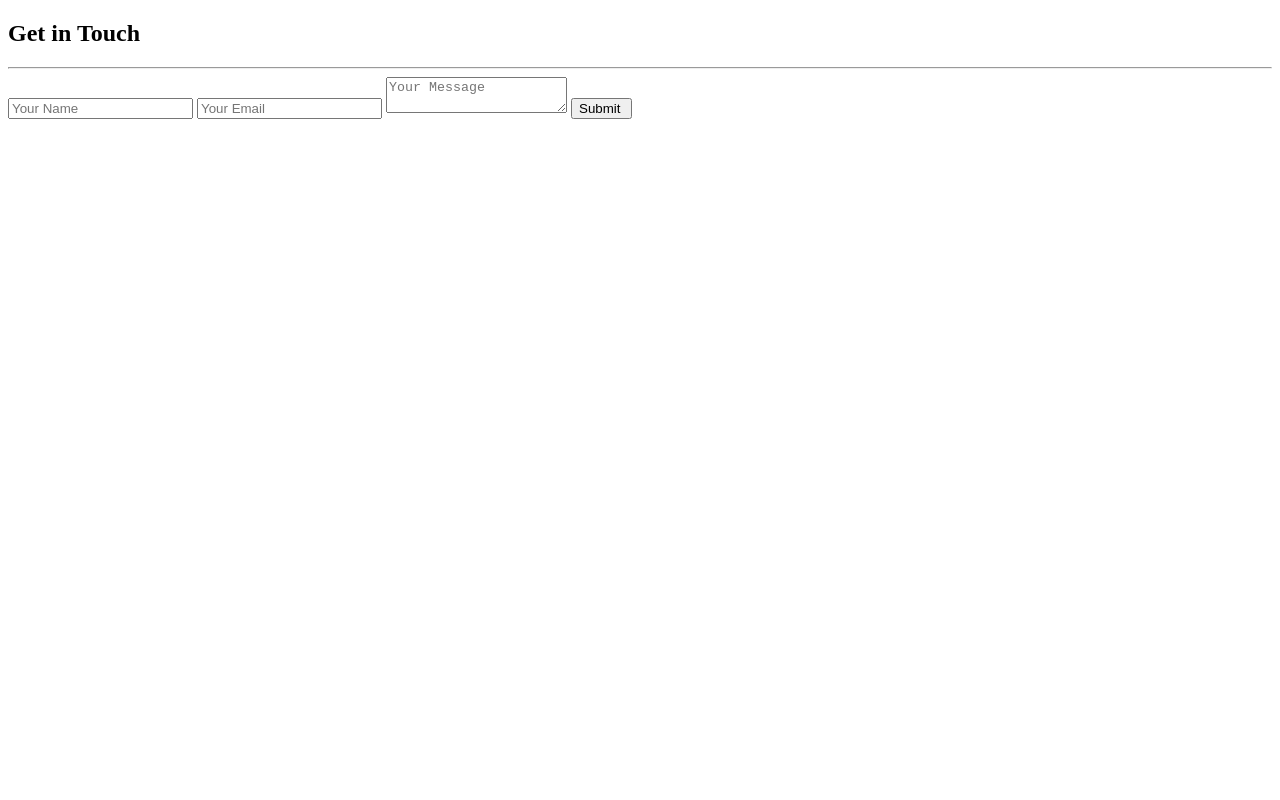
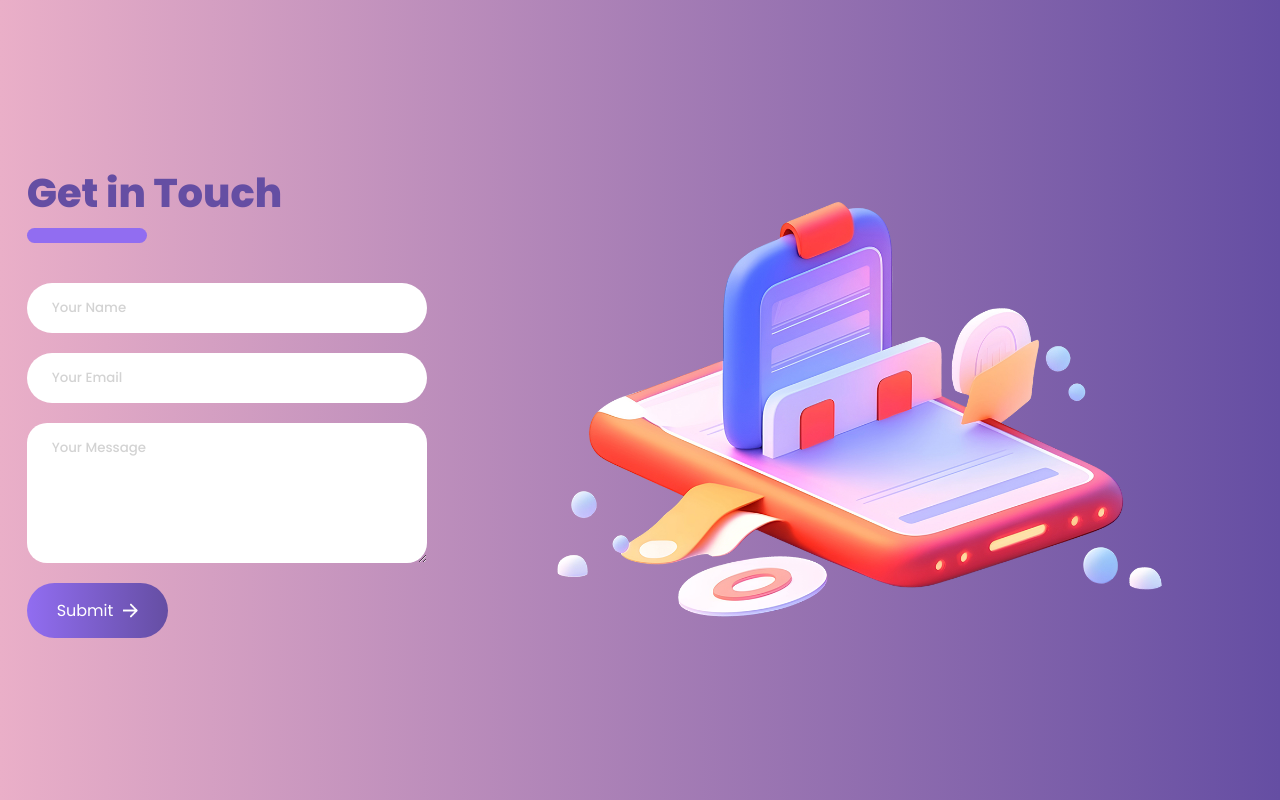
Before and after one commit to saim-x/ContactForm, a plain HTML site: page index.html in a window 1280 px wide. Drawn offline with Linux system fonts and the light colour scheme; the site is published under a folder, as on GitHub Pages, so addresses that start at the root find nothing.

Commit message:
Update index.html

```diff
--- a/index.html
+++ b/index.html
@@ -5,7 +5,7 @@
         <meta name="viewport" content="width=device-width, initial-scale=1.0">
         <title>Saim's Contact form</title>
         <!--CSS FILE LINK-->
-        <link rel="stylesheet" href="/style.css">
+        <link rel="stylesheet" href="./style.css">
         <!--Fonts-->
         <link rel="preconnect" href="https://fonts.googleapis.com">
         <link rel="preconnect" href="https://fonts.gstatic.com" crossorigin>
@@ -27,11 +27,11 @@
                     class="contact-inputs" required>
                 <textarea name="message" placeholder="Your Message"
                     class="contact-inputs" required></textarea>
-                <button type="submit">Submit <img src="/media/arrow_icon.png"
+                <button type="submit">Submit <img src="./media/arrow_icon.png"
                         alt></button>
             </form>
             <div class="content-right">
-                <img src="/media/img.png" alt width="584px">
+                <img src="./media/img.png" alt width="584px">
             </div>
         </div>
     </body>
```
